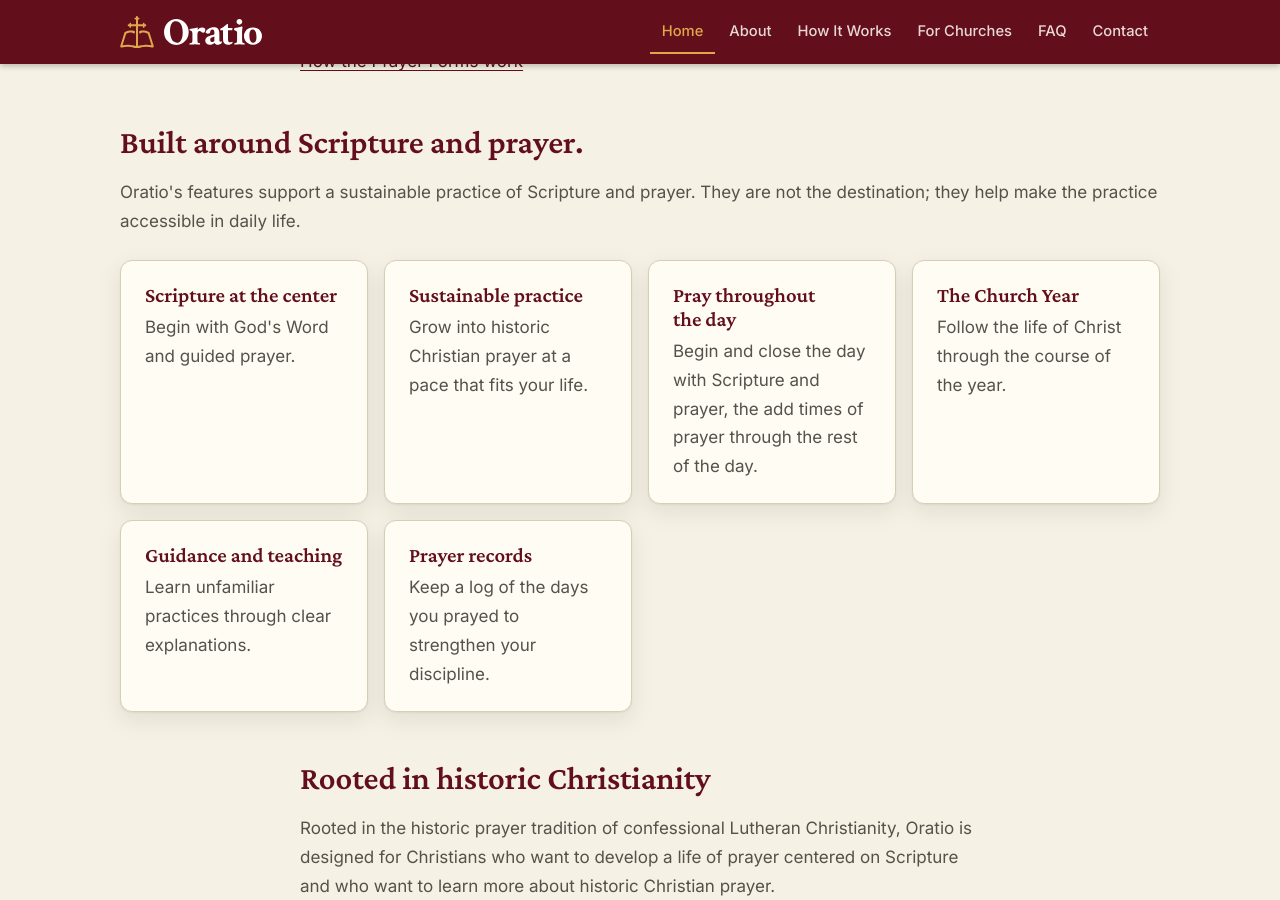
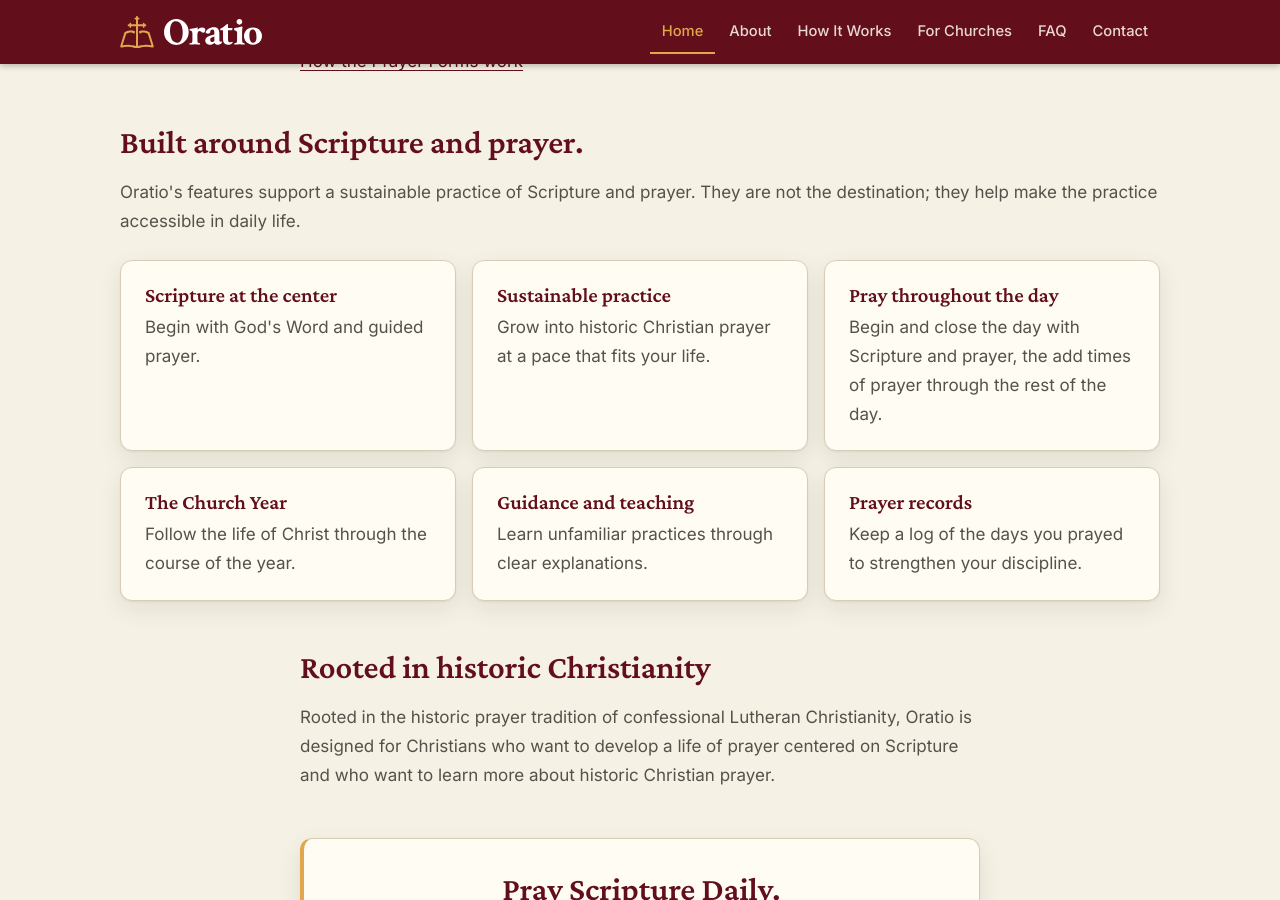
Before and after one commit to Oratio-Press/oratio.github.io, a Jekyll site: the page built from index.html, in a window 1280 px wide and 900 px high, scrolled down 1342 px. Built offline with Jekyll 4.4.1, drawn with Linux system fonts in a browser that asks for light colours.

Commit message:
Update index.html

```diff
--- a/index.html
+++ b/index.html
@@ -33,7 +33,7 @@ hero:
 <section class="section section--wide">
   <h2>Built around Scripture and prayer.</h2>
   <p class="section__intro">Oratio's features support a sustainable practice of Scripture and prayer. They are not the destination; they help make the practice accessible in daily life.</p>
-  <div class="cards cards--two">
+  <div class="cards cards--three">
    <div class="card">
       <h3>Scripture at the center</h3>
       <p>Begin with God's Word and guided prayer.</p>
```
